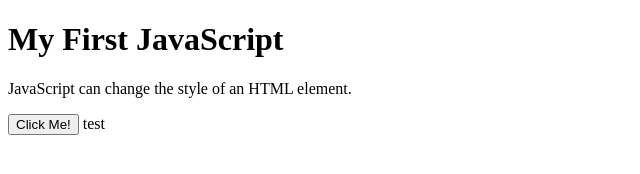
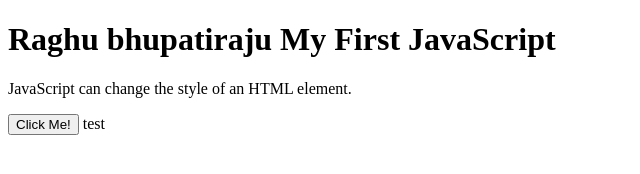
Before and after one commit to raghuvarmabh/testsite, a plain HTML site: page index.html in a window 1280 px wide. Shown: the whole page, without its empty margins (0-640 px from the left). Drawn offline with Linux system fonts and the light colour scheme.

Commit message:
added last name

```diff
--- a/index.html
+++ b/index.html
@@ -2,7 +2,7 @@
 <html>
 <body>
 
-<h1>My First JavaScript</h1>
+<h1>Raghu bhupatiraju My First JavaScript</h1>
 
 <p id="demo">JavaScript can change the style of an HTML element.</p>
 
```
